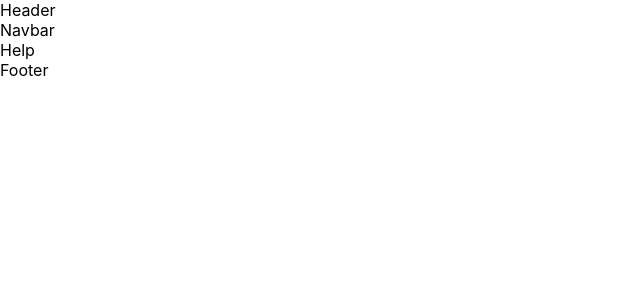
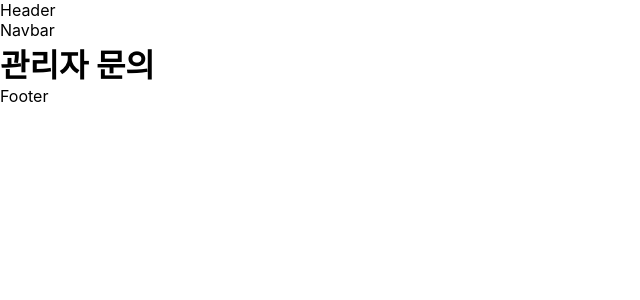
Before and after one commit to HHyeonYoungPark/Goods_Project, a React (Create React App) app in the folder seller/client/: page /help in a window 1280 px wide. Shown: the top 300 px of the page, without its empty margins (0-640 px from the left). Built offline with nearby package versions, Linux system fonts and the light colour scheme.

Commit message:
first commit 11.08

```diff
--- a/seller/client/src/components/pages/Help.js
+++ b/seller/client/src/components/pages/Help.js
@@ -1,7 +1,11 @@
 import React from "react";
 
 function Help() {
-  return <div>Help</div>;
+  return <div>
+    <h1>관리자 문의</h1>
+    <div></div>
+    <div></div>
+  </div>;
 }
 
 export default Help;
```
